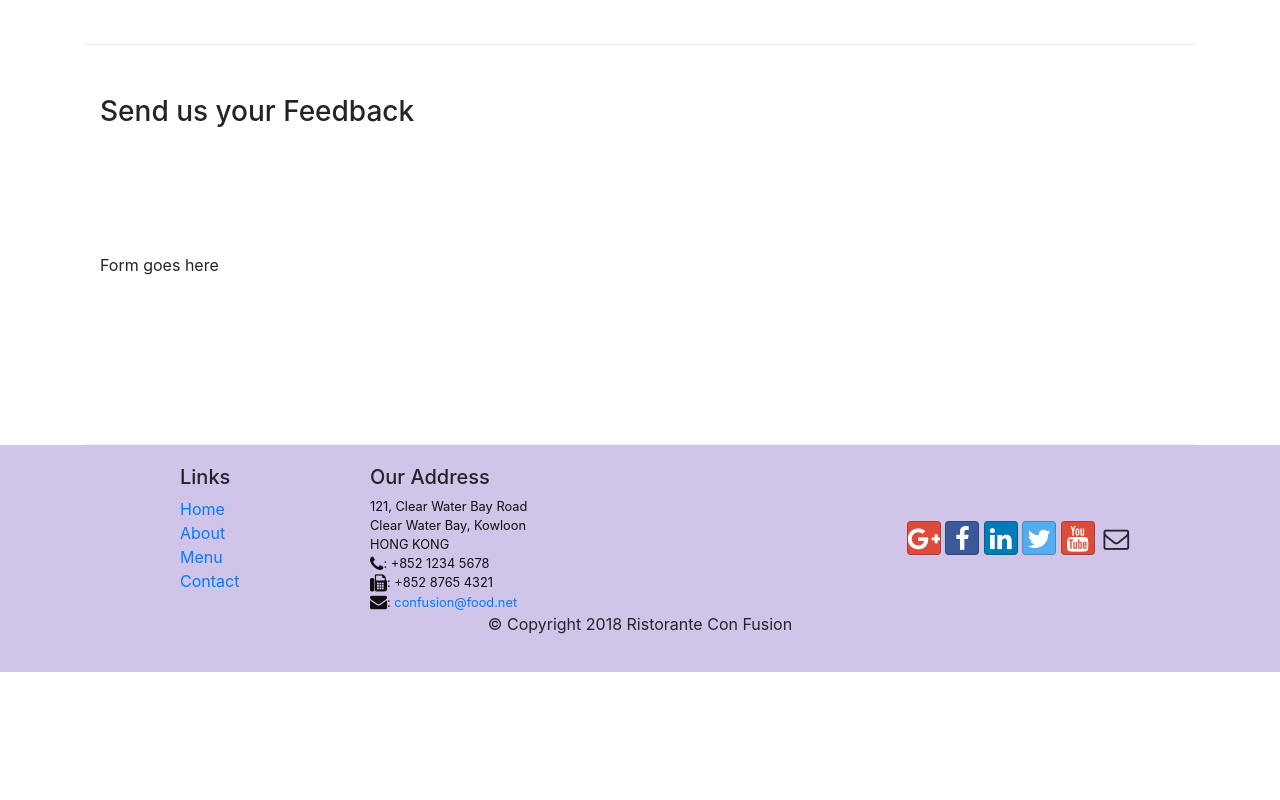
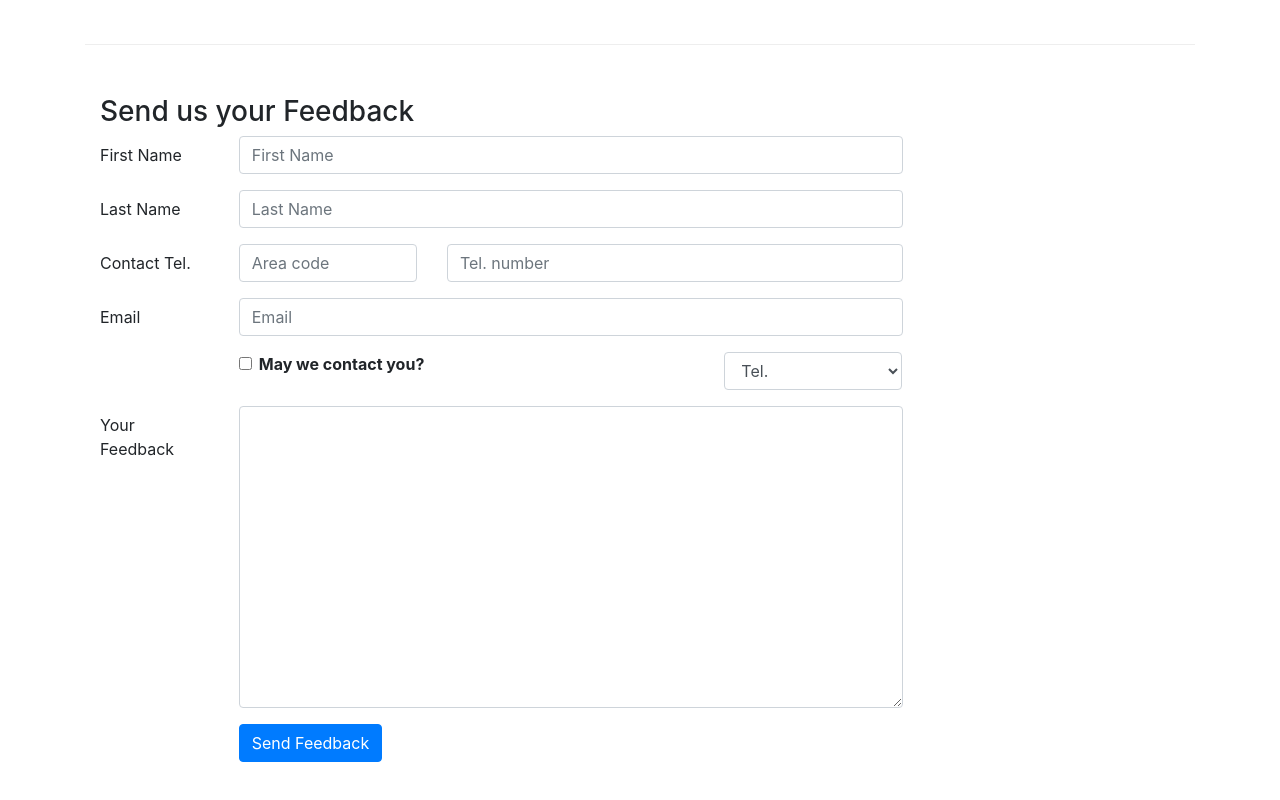
Before and after one commit to chiq2045/conFusion, a website: page conFusion/contactus.html in a window 1280 px wide. Shown: the part 820-1620 px from the top of the page. Before the commit the page ends 1492 px from the top, so only its background shows below. Drawn offline with nearby package versions, Linux system fonts and the light colour scheme.

Commit message:
add contact form

```diff
--- a/conFusion/contactus.html
+++ b/conFusion/contactus.html
@@ -108,7 +108,62 @@
               <h3>Send us your Feedback</h3>
            </div>
             <div class="col-12 col-md-9">
-                Form goes here
+                <form>
+                    <div class="form-group row">
+                        <label for="firstname" class="col-md-2 col-form-label">First Name</label>
+                        <div class="col-md-10">
+                            <input type="text" class="form-control" id="firstname" name="firstname" placeholder="First Name">
+                        </div>
+                    </div>
+                    <div class="form-group row">
+                        <label for="lastname" class="col-md-2 col-form-label">Last Name</label>
+                        <div class="col-md-10">
+                            <input type="text" class="form-control" id="lastname" placeholder="Last Name">
+                        </div>
+                    </div>
+                    <div class="form-group row">
+                        <label for="telnum" class="col-12 col-md-2 col-form-label">Contact Tel.</label>
+                        <div class="col-5 col-md-3">
+                            <input type="tel" class="form-control" id="areacode" name="arecode" placeholder="Area code">
+                        </div>
+                        <div class="col-7 col-md-7">
+                            <input type="tel" class="form-control" id="telnum" name="telnum" placeholder="Tel. number">
+                        </div>
+                    </div>
+                    <div class="form-group row">
+                        <label for="emailid" class="col-md-2 col-form-label">Email</label>
+                        <div class="col-md-10">
+                            <input type="email" class="form-control" id="emailid" placeholder="Email">
+                        </div>
+                    </div>
+                    <div class="form-group row">
+                        <div class="col-md-6 offset-md-2">
+                            <div class="form-check">
+                                <input type="checkbox" class="form-check-input" name="approve" id="approve" value="">
+                                <label class="form-check-label" for="approve">
+                                    <strong>May we contact you?</strong>
+                                </label>
+                            </div>
+                        </div>
+                        <div class="col-md-3 offset-md-1">
+                            <select class="form-control">
+                                <option>Tel.</option>
+                                <option>Email</option>
+                            </select>
+                        </div>
+                    </div>
+                    <div class="form-group row">
+                        <label for="feedback" class="col-md-2 col-form-label">Your Feedback</label>
+                        <div class="col-md-10">
+                            <textarea class="form-control" id="feedback" rows="12"></textarea>
+                        </div>
+                    </div>
+                    <div class="form-group row">
+                        <div class="offset-md-2 col-md-10">
+                            <button type="submit" class="btn btn-primary">Send Feedback</button>
+                        </div>
+                    </div>
+                </form>
             </div>
              <div class="col-12 col-md">
             </div>
```
